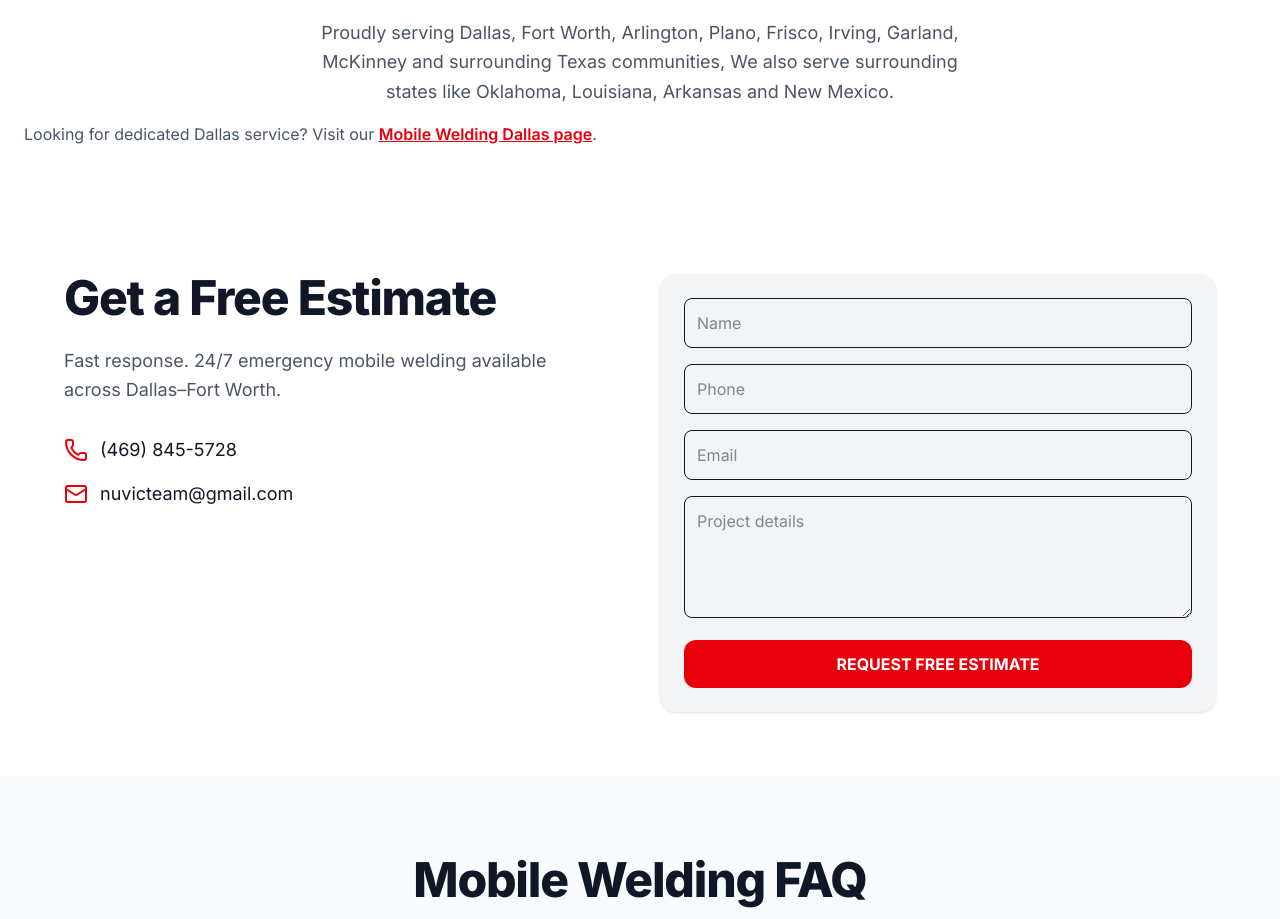
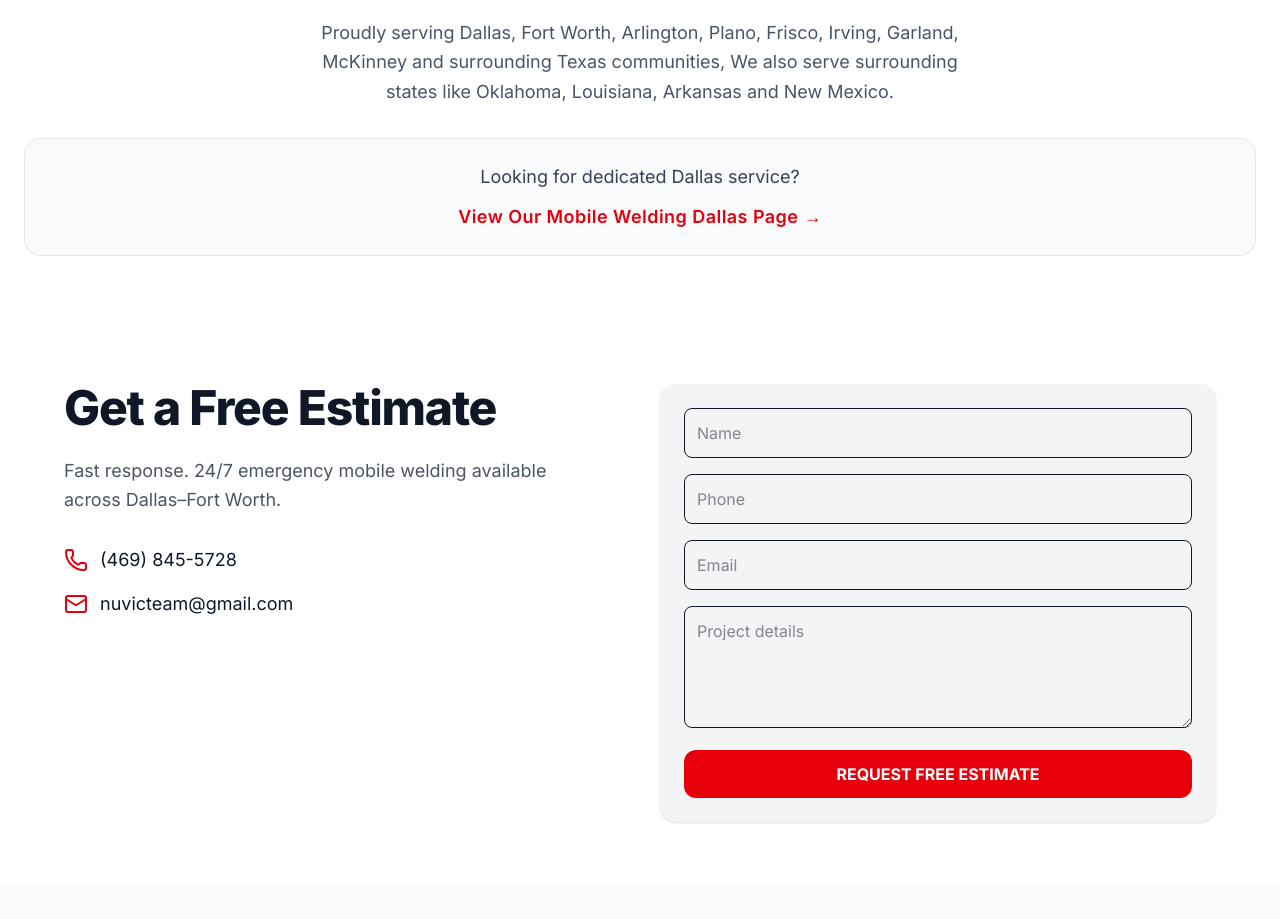
Before and after one commit to nuvicteam-afk/nuvi-welding-website, a Next.js app: page / in a window 1280 px wide. Shown: the part 1820-2739 px from the top of the page. Built offline with nearby package versions, Linux system fonts and the light colour scheme.

Commit message:
Update page.js

```diff
--- a/app/page.js
+++ b/app/page.js
@@ -158,15 +158,18 @@ export default function Page() {
             </p>
           </div>
 
-          <p className="mt-4 text-gray-600">
-  Looking for dedicated Dallas service? Visit our{" "}
+        <div className="mt-8 p-6 bg-gray-50 rounded-2xl border border-gray-200 text-center">
+  <p className="text-gray-700 text-lg">
+    Looking for dedicated Dallas service?
+  </p>
+
   <a
     href="/mobile-welding-dallas"
-    className="text-red-600 font-semibold underline"
+    className="inline-block mt-3 text-red-600 hover:text-red-700 font-semibold text-lg tracking-wide transition"
   >
-    Mobile Welding Dallas page
-  </a>.
-</p>
+    View Our Mobile Welding Dallas Page →
+  </a>
+</div>
 
         </section>
 
```
